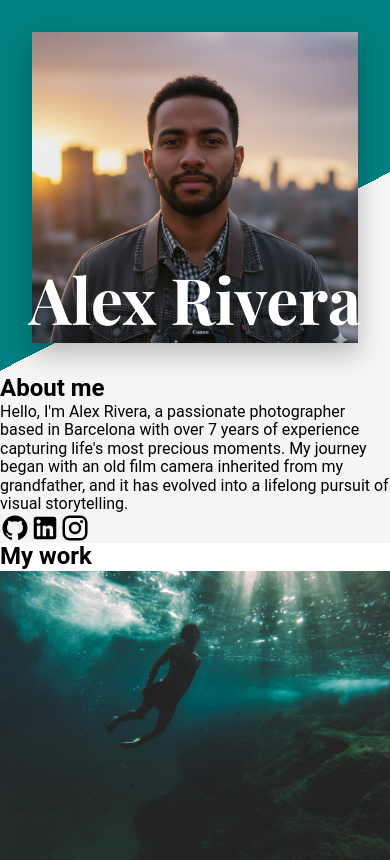
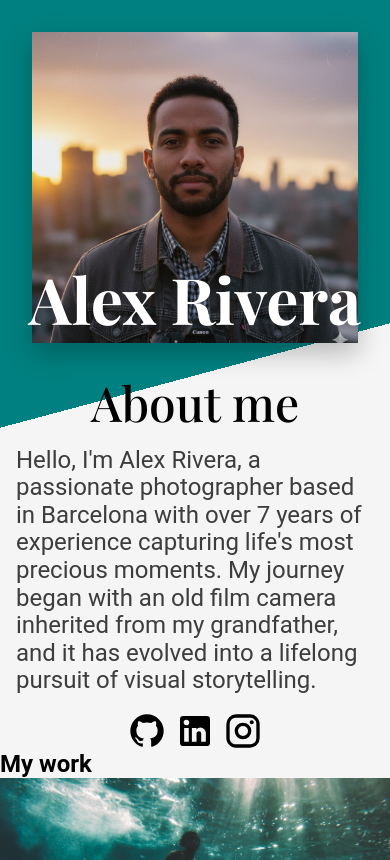
Before and after one commit to ktorres63/TOP-Responsive-Portfolio, a website built with Vite: page index.html in a window 390 px wide. Shown: the top 860 px of the page. Built offline with nearby package versions, Linux system fonts and the light colour scheme; a web font is replaced by a local one.

Commit message:
Finish mobile design

```diff
--- a/src/main.ts
+++ b/src/main.ts
@@ -1,3 +1,3 @@
+import './styles/variables.css'
 import './styles/reset.css'
-import './styles/variables.css'
 import './styles/header.css'
--- a/src/styles/header.css
+++ b/src/styles/header.css
@@ -1,19 +1,11 @@
 .site-header {
   background: linear-gradient(
-    153deg,
+    165deg,
     var(--secondary) 0%,
     var(--secondary) 50%,
     var(--primary) 50%,
     var(--primary) 100%
   );
-}
-
-.hero-links {
-  display: flex;
-}
-a img {
-  width: 30px;
-  height: 30px;
 }
 
 .hero-img {
@@ -36,3 +28,38 @@ a img {
   font-size: 4rem;
   white-space: nowrap;
 }
+section.hero {
+  display: flex;
+  flex-direction: column;
+  align-items: center;
+  gap: 1rem;
+}
+.hero-text {
+  display: flex;
+  flex-direction: column;
+  align-items: center;
+  padding-left: 1rem;
+  padding-right: 1rem;
+  gap: 1rem;
+}
+
+.hero-text h2 {
+  font-family: "Playfair Display", serif;
+  font-size: 3rem;
+  font-weight: 500;
+}
+
+.hero-text p {
+  font-family: Roboto;
+  font-size: 1.5rem;
+  color: var(--text-secondary);
+}
+
+.hero-links {
+  display: flex;
+  gap: 0.5rem;
+}
+a img {
+  width: 2.5rem;
+  height: 2.5rem;
+}
--- a/src/styles/reset.css
+++ b/src/styles/reset.css
@@ -16,6 +16,7 @@ body {
   min-height: 100vh;
   font-family: Roboto, Oxygen, Ubuntu, Cantarell, sans-serif;
   text-rendering: optimizeLegibility;
+  background-color: var(--primary);
 }
 
 
--- a/src/styles/variables.css
+++ b/src/styles/variables.css
@@ -1,4 +1,5 @@
 :root {
   --primary: whitesmoke;
   --secondary: teal;
+  --text-secondary : rgb(61, 61, 61);
 }
```
